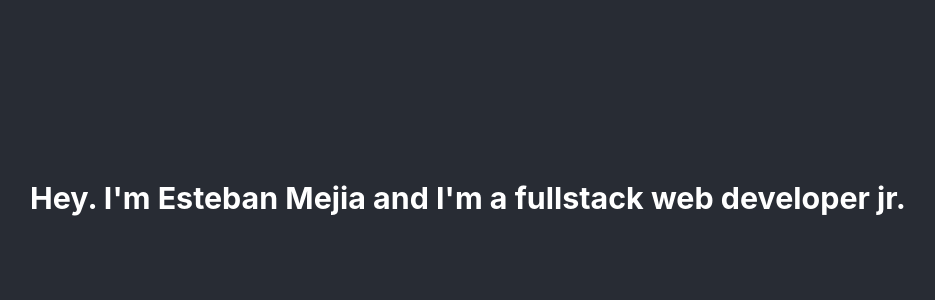
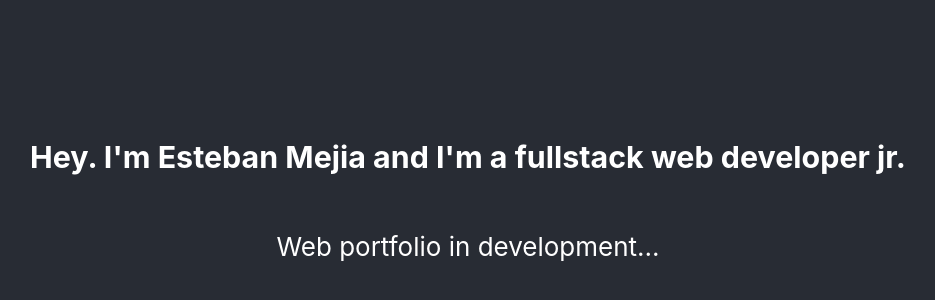
Before and after one commit to EstebanMejiaD/portfolio-web-esteban-dev, a React (Create React App) app: page / in a window 1280 px wide. Shown: the part 202-502 px from the top of the page, without its empty margins (172-1107 px from the left). Built offline with nearby package versions, Linux system fonts and the light colour scheme.

Commit message:
cambio necesario 2

```diff
--- a/src/App.js
+++ b/src/App.js
@@ -6,6 +6,7 @@ function App() {
       <header className="App-header">
 
         <h3>Hey. I'm Esteban Mejia and I'm a fullstack web developer jr.</h3>
+        <p>Web portfolio in development...</p>
       </header>
     </div>
   );
```
